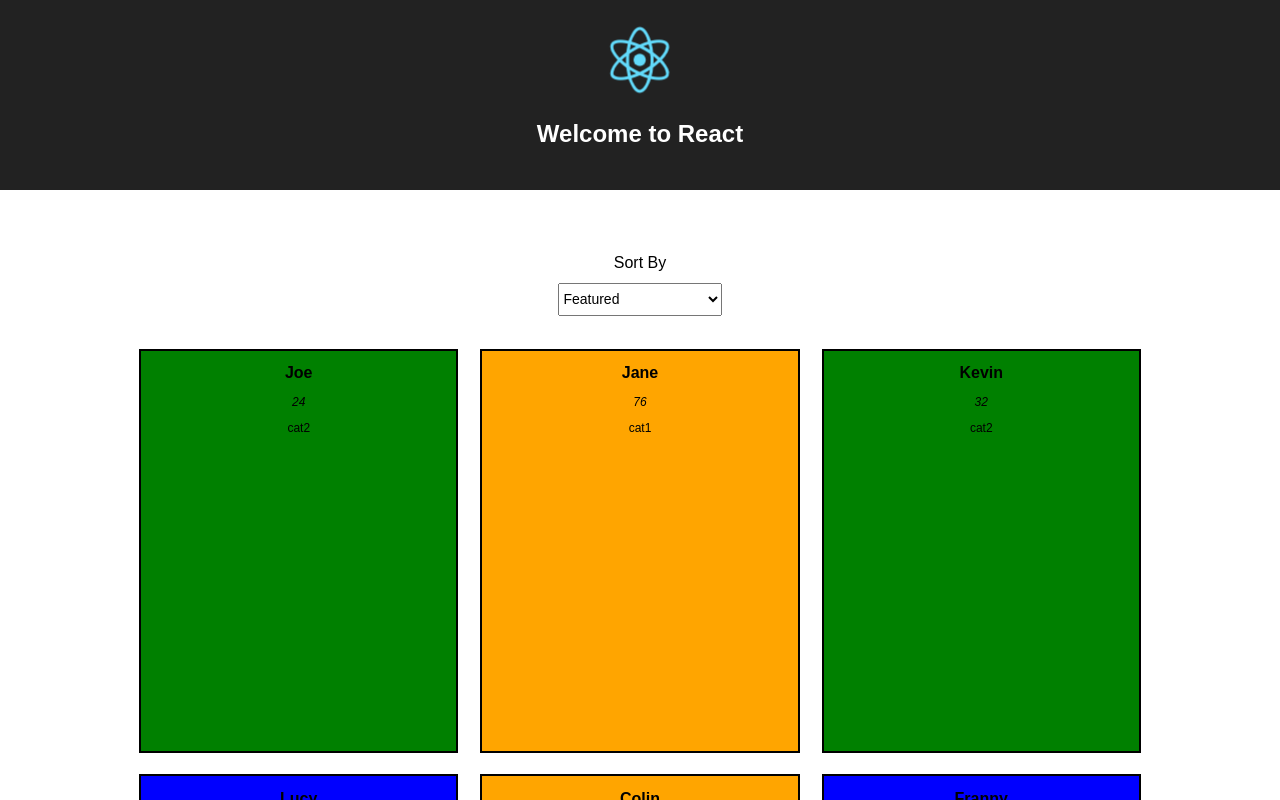
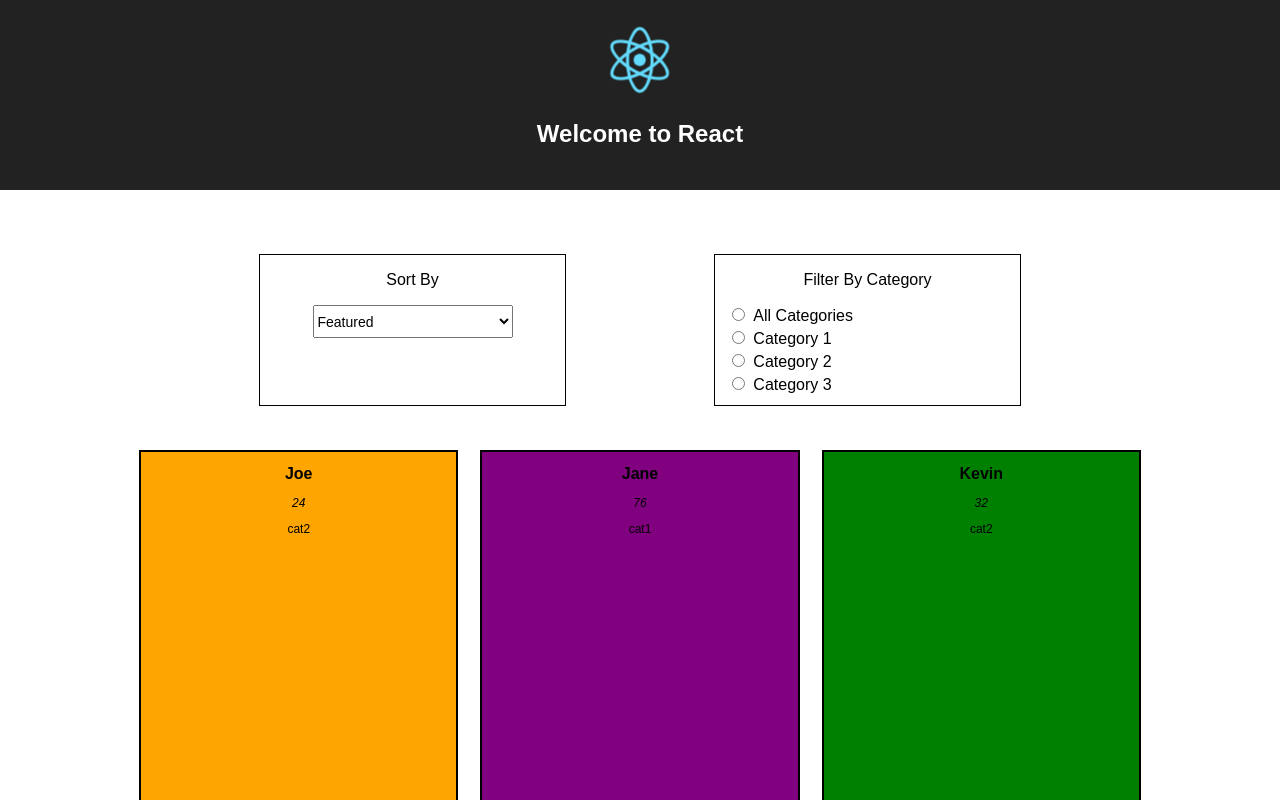
Before and after one commit to eozelius/zola, a React (Create React App) app: page / in a window 1280 px wide. Shown: the top 800 px of the page. Built offline with nearby package versions, Linux system fonts and the light colour scheme.

Commit message:
add HTML and CSS for filtering

```diff
--- a/src/App.css
+++ b/src/App.css
@@ -27,6 +27,10 @@
   to { transform: rotate(360deg); }
 }
 
+.clear-fix{
+  width: 100%;
+  display: block;
+}
 
 
 
@@ -63,19 +67,54 @@
 
 
 /* Sort */
-.sort-container p {
-  margin-bottom: 1%;
+.sort-container,
+.filter-container {
+  width: 28%;
+  height: 150px;
+  border: 1px solid black;
+  margin: 0 4% 3%;
+}
+
+.sort-container {
+  float: left;
+  margin-left: 15%;
+}
+
+.filter-container {
+  float: right;
+  margin-right: 15%;
 }
 
 select {
-  width: 15%;
+  width: 200px;
   height: 33px;
-  margin: 0 auto 2%;
+  margin: 0 auto 4%;
   font-size: 14px;
+  line-height: 14px;
+  overflow: hidden;
+}
+
+/* Filter */
+
+.filter-container .input-control {
+  width: 95%;
+  display: block;
+  text-align: left;
+  margin: 1% 0 1% 4%;
+}
+
+.filter-container label {
+  margin: 0 0 0 5px;
+  display: inline;
+  position: relative;
+}
+
+.filter-container input[type="radio"] {
+  display: inline;
+  position: relative;
 }
 
 
 
-/* Filter */
 
 /* end Zola */
--- a/src/App.js
+++ b/src/App.js
@@ -63,19 +63,19 @@ class People extends Component {
     })
   }
 
-  bgColor(category) {
+  bgColor(priority) {
     let bg = ''
-    switch(category) {
-      case 'cat1':
+    switch(priority) {
+      case 1:
         bg = 'orange'
         break
-      case 'cat2':
+      case 2:
         bg = 'green'
         break
-      case 'cat3':
+      case 3:
         bg = 'blue'
         break
-      case 'cat4':
+      case 4:
         bg = 'purple'
         break
       default:
@@ -134,7 +134,7 @@ class People extends Component {
 
   render() {
     const renderedPeople = this.state.renderedPeople.map((person, index) => {
-      const bgColor = this.bgColor(person.category)
+      const bgColor = this.bgColor(person.priority)
       const personStyle = { backgroundColor: bgColor }
 
       return (
@@ -150,16 +150,39 @@ class People extends Component {
       <div id='people-container'>
         <div className='sort-container'>
           <p>Sort By</p>
-          <select className='sort-people' onChange={this.sort} >
+          <select className='sort-people' onChange={this.sort} name='sort-by' >
             <option value='featured'>Featured</option>
             <option value='name'>Name A-Z</option>
             <option value='priority'>Priority</option>
           </select>
         </div>
 
-        <div className='filer-container'>
+        <div className='filter-container'>
+          <p>Filter By Category</p>
+
+          <div className='input-control'>
+            <input type='radio' value='default' name='category' />
+            <label>All Categories</label>
+          </div>
+
+          <div className='input-control'>
+            <input type='radio' value='cat1' name='category' />
+            <label>Category 1</label>
+          </div>
+
+          <div className='input-control'>
+            <input type='radio' value='cat2' name='category'/>
+            <label>Category 2</label>
+          </div>
+
+          <div className='input-control'>
+            <input type='radio' value='cat3' name='category'/>
+            <label>Category 3</label>
+          </div>
 
         </div>
+
+        <div className='clear-fix'></div>
 
         <div className='renderedPeople-container'>
           {renderedPeople}
```
